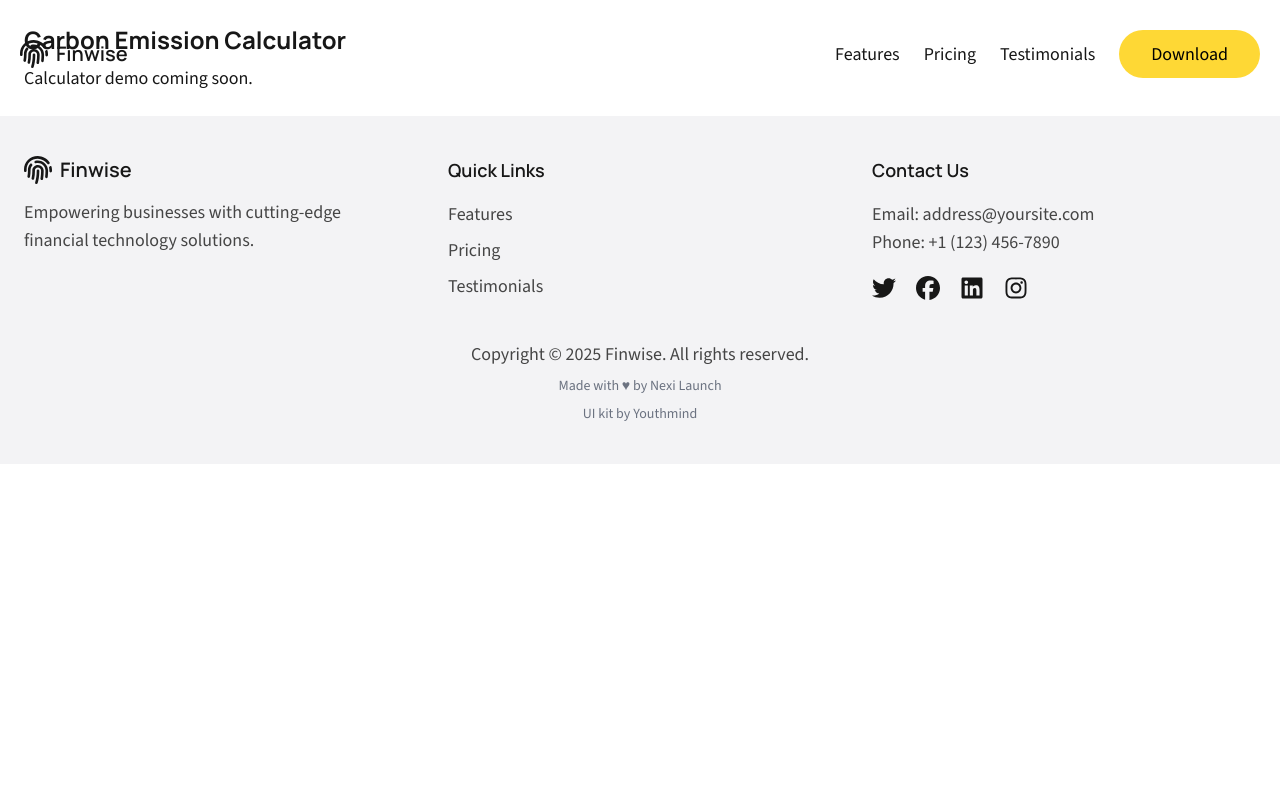
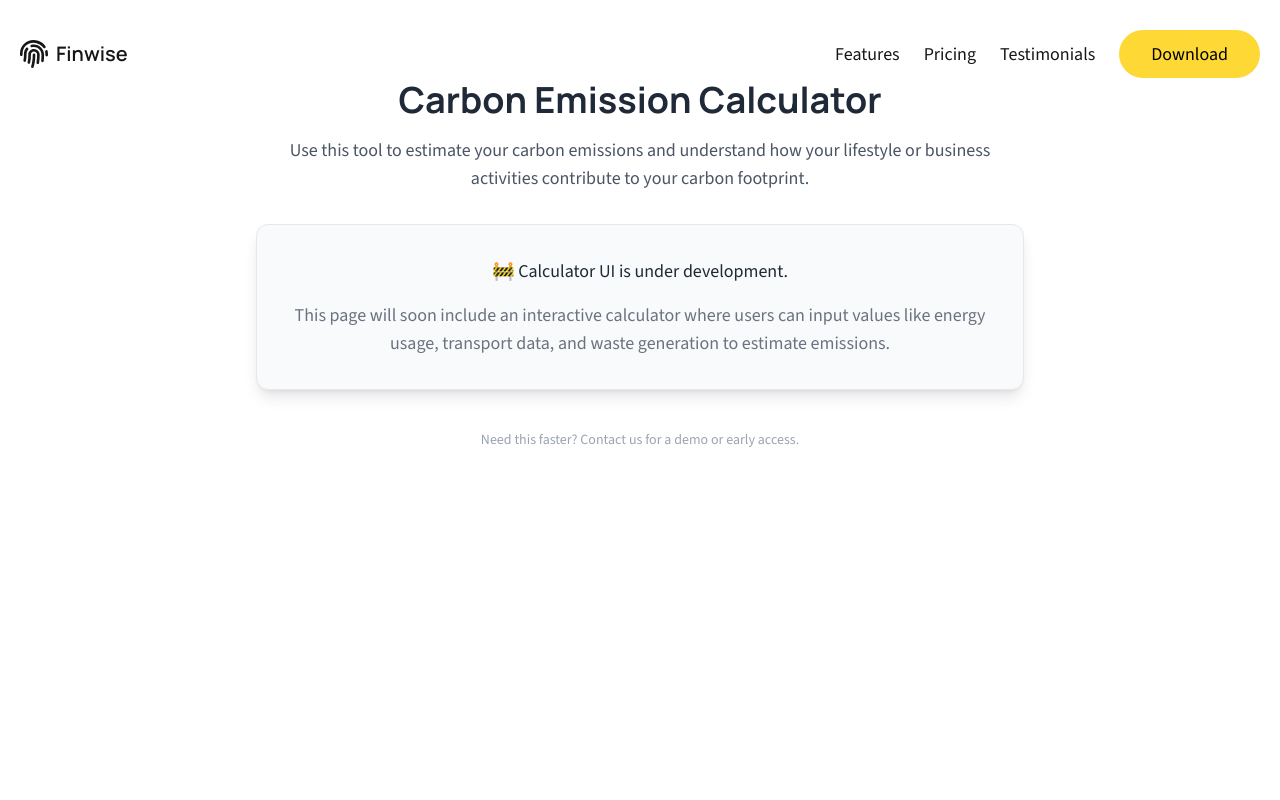
Before and after one commit to dhivek1/carbtrack-saas-landing-page, a Next.js app: page /calculator in a window 1280 px wide. Shown: the top 800 px of the page. Built offline with nearby package versions, Linux system fonts and the light colour scheme.

Commit message:
Update page.tsx

```diff
--- a/src/app/calculator/page.tsx
+++ b/src/app/calculator/page.tsx
@@ -1,9 +1,29 @@
+// src/app/calculator/page.tsx
+
+import React from 'react';
 
 export default function CalculatorPage() {
   return (
-    <main className="p-6">
-      <h1 className="text-2xl font-bold">Carbon Emission Calculator</h1>
-      <p className="mt-2">Calculator demo coming soon.</p>
+    <main className="min-h-screen bg-white px-6 py-20 text-gray-800">
+      <div className="max-w-3xl mx-auto text-center">
+        <h1 className="text-4xl font-bold mb-4">Carbon Emission Calculator</h1>
+        <p className="text-lg text-gray-600 mb-8">
+          Use this tool to estimate your carbon emissions and understand how your lifestyle or business activities contribute to your carbon footprint.
+        </p>
+
+        <div className="border rounded-xl shadow-lg p-8 bg-gray-50">
+          <p className="text-lg font-medium mb-4">
+            🚧 Calculator UI is under development.
+          </p>
+          <p className="text-gray-500">
+            This page will soon include an interactive calculator where users can input values like energy usage, transport data, and waste generation to estimate emissions.
+          </p>
+        </div>
+
+        <div className="mt-10 text-sm text-gray-400">
+          <p>Need this faster? Contact us for a demo or early access.</p>
+        </div>
+      </div>
     </main>
   );
 }
```
